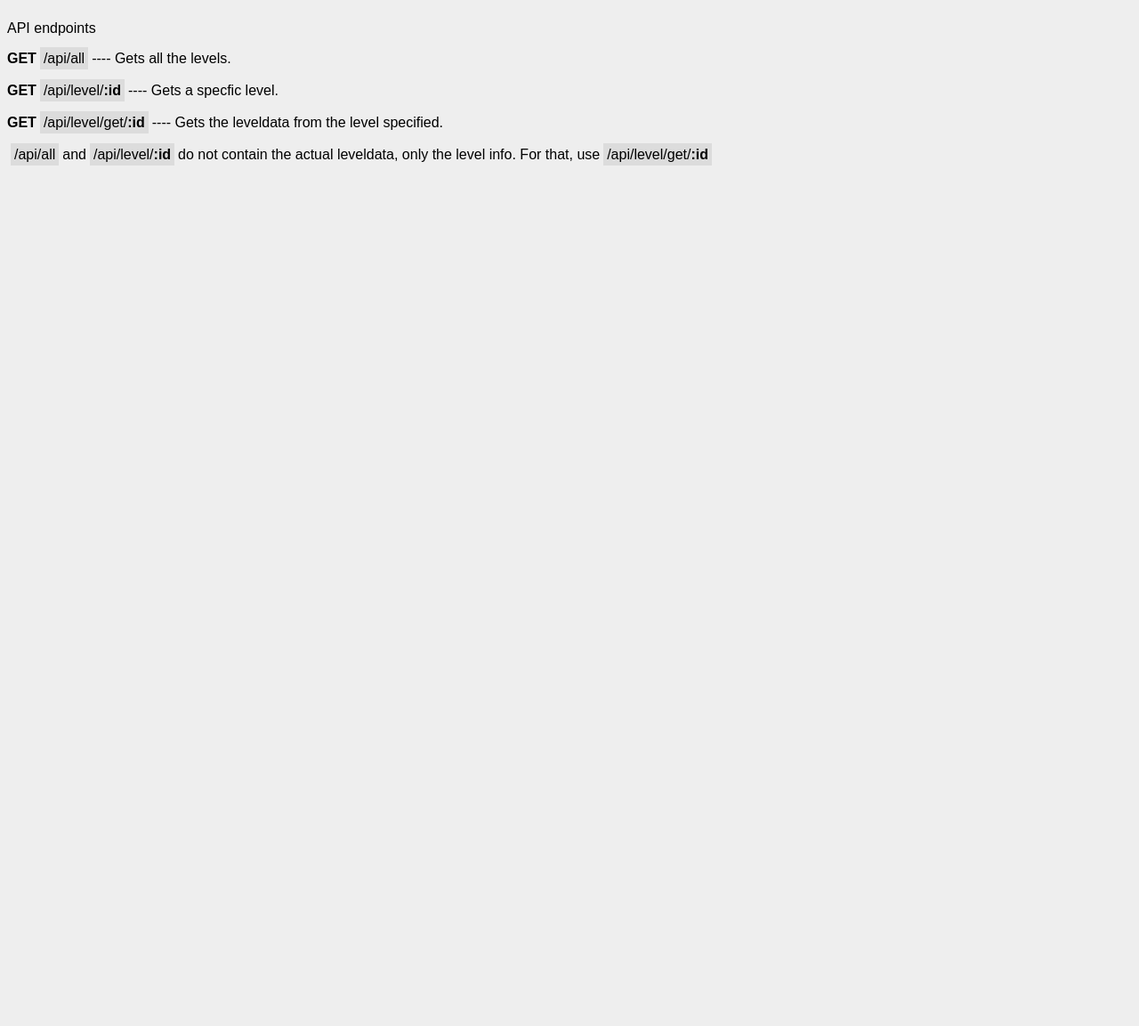
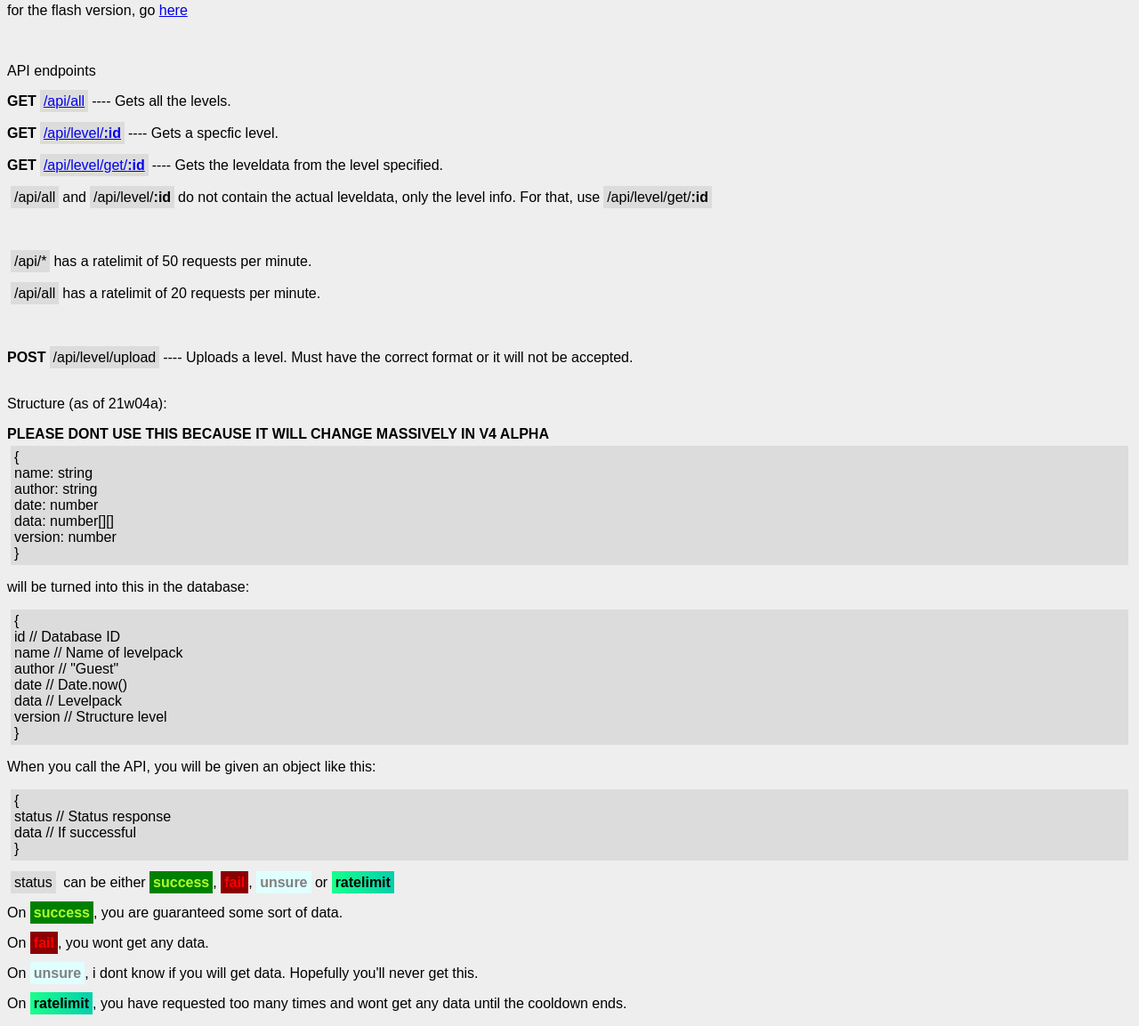
Before and after one commit to Zolo101/5beam_old, a website: page public/index.html in a window 1280 px wide. Shown: the part 88-1241 px from the top of the page at 89% size. Before the commit the page ends 800 px from the top, so only its background shows below. Drawn offline with Linux system fonts and the light colour scheme.

Commit message:
update frontend

```diff
--- a/public/index.html
+++ b/public/index.html
@@ -9,15 +9,64 @@
 <body>
     <h1>5beam 2021 edition</h1>
     <h2>bare bones version</h2>
+    <p>for the flash version, go <a href="/flash.html">here</a></p>
     <br>
     <p>API endpoints</p>
-    <b>GET</b><code>/api/all</code><span>---- Gets all the levels.</span>
+    <b>GET</b><a href="/api/all"><code>/api/all</code></a><span>---- Gets all the levels.</span>
     <br><br>
-    <b>GET</b><code>/api/level/<b>:id</b></code><span>---- Gets a specfic level.</span>
+    <b>GET</b><a href="/api/level/0"><code>/api/level/<b>:id</b></a></code><span>---- Gets a specfic level.</span>
     <br><br>
-    <b>GET</b><code>/api/level/get/<b>:id</b></code><span>---- Gets the leveldata from the level specified.</span>
+    <b>GET</b><a href="/api/level/get/0"><code>/api/level/get/<b>:id</b></a></code><span>---- Gets the leveldata from the level specified.</span>
     <br><br>
 
     <code>/api/all</code><span>and</span><code>/api/level/<b>:id</b></code><span>do not contain the actual leveldata, only the level info. For that, use</span><code>/api/level/get/<b>:id</b></code>
+    <br><br><br><br>
+
+    <code>/api/*</code><span>has a ratelimit of 50 requests per minute.</span>
+    <br><br>
+    <code>/api/all</code><span>has a ratelimit of 20 requests per minute.</span>
+    <br><br><br><br>
+
+    <b>POST</b><code>/api/level/upload</code><span>---- Uploads a level. Must have the correct format or it will not be accepted.</span>
+    <br><br>
+
+    <p>Structure (as of 21w04a):</p> <span><b>PLEASE DONT USE THIS BECAUSE IT WILL CHANGE MASSIVELY IN V4 ALPHA</b></span>
+
+    <p class="multiline-code">
+        {<br>
+            name: string<br>
+            author: string<br>
+            date: number<br>
+            data: number[][]<br>
+            version: number<br>
+        }<br>
+    </p>
+
+    <p>will be turned into this in the database:</p>
+
+    <p class="multiline-code">
+        {<br>
+            id      // Database ID<br>
+            name    // Name of levelpack<br>
+            author  // "Guest"<br>
+            date    // Date.now()<br>
+            data    // Levelpack<br>
+            version // Structure level<br>
+        }<br>
+    </p>
+
+    <p>When you call the API, you will be given an object like this:</p>
+    <p class="multiline-code">
+        {<br>
+            status  // Status response<br>
+            data    // If successful<br>
+        }<br>
+    </p>
+
+    <p><code>status</code> can be either <span class="success">success</span>, <span class="fail">fail</span>, <span class="unsure">unsure</span> or <span class="ratelimit">ratelimit</span></p>
+    <p>On <span class="success">success</span>, you are guaranteed some sort of data.</p>
+    <p>On <span class="fail">fail</span>, you wont get any data.</p>
+    <p>On <span class="unsure">unsure</span>, i dont know if you will get data. Hopefully you'll never get this.</p>
+    <p>On <span class="ratelimit">ratelimit</span>, you have requested too many times and wont get any data until the cooldown ends.</p>
 </body>
 </html>
--- a/public/style.css
+++ b/public/style.css
@@ -10,8 +10,32 @@ body {
     background-color: #eeeeee;
 }
 
-code {
+code, .multiline-code {
     background-color: gainsboro;
     margin: 4px;
     padding: 4px;
 }
+
+.success, .fail, .unsure, .ratelimit {
+    padding: 4px;
+    font-weight: bold;
+}
+
+.success {
+    background-color: green;
+    color: greenyellow;
+}
+
+.fail {
+    background-color: darkred;
+    color: red;
+}
+
+.unsure {
+    background-color: lightcyan;
+    color: grey;
+}
+
+.ratelimit {
+    background: linear-gradient(to right, #19ff8c 0%,#04cfad 100%);
+}
```
Also changed, not shown: public/flash.html (added, +54 -0 lines).
